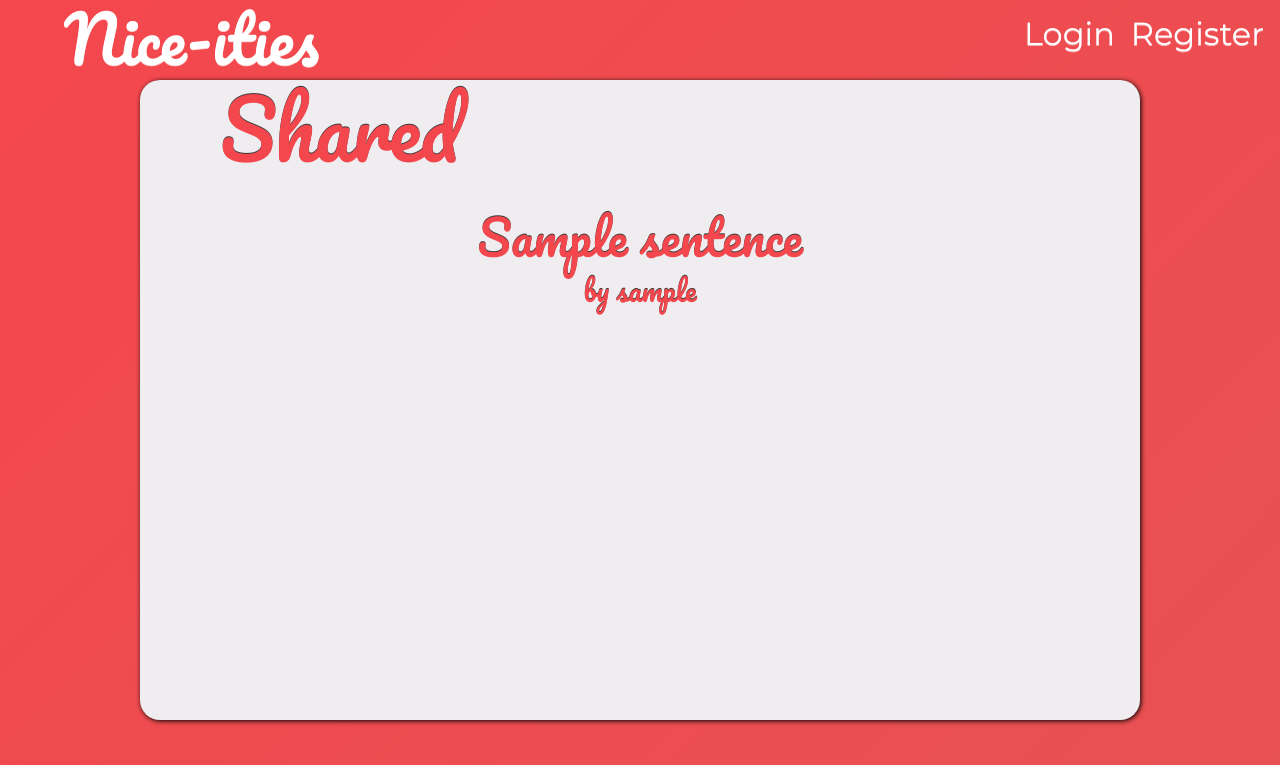
After one commit to Whishes/project-2-flask-app, a Flask app: page /1 in a window 1280 px wide. The commit adds this page. Shown: the top 765 px of the page. Run offline with Flask 2, Linux system fonts and the light colour scheme; a database or web service that is not in the repository returns one stand-in record (values such as "Sample title"); some libraries are stand-ins or nearby versions.

Commit message:
Share Button pre much done, page doesn't look that great tho cbfed too change

```diff
--- a/app.py
+++ b/app.py
@@ -187,7 +187,7 @@ def register_action():
 @app.route("/like_button_action", methods=["POST"])
 def like_button_action():
     user_id = int(request.form.get("user_id"))
-    print(user_id)
+    #print(user_id)
     sentence_id = request.form.get("sentence_id")
     amnt_of_likes = int(request.form.get("sentence_likes"))
     connection = psycopg2.connect(DATABASE_URL)
@@ -209,5 +209,20 @@ def unlike_button_action():
     connection.close()
     return redirect("/")
 
+@app.route("/<sentence_id>")
+def share_Sentence(sentence_id):
+    #print(sentence_id)
+    connection = psycopg2.connect(DATABASE_URL)
+    cursor = connection.cursor()
+    cursor.execute(f"""SELECT sentences.user_id, sentences.sentence, sentences.likes, sentences.id, users.username, sentences.liked_by_users
+        FROM sentences
+        INNER JOIN users ON sentences.user_id = users.id
+        WHERE sentences.id = {sentence_id}""")
+    returned_sentence = cursor.fetchone()
+    connection.close()
+
+    #print(returned_sentence)
+    return render_template("share.html", sentence_str = returned_sentence)
+
 if __name__ == "__main__":
     app.run(debug=True)
--- a/static/css/styles.css
+++ b/static/css/styles.css
@@ -362,6 +362,15 @@ select:focus {
 .filter {
     filter: invert(34%) sepia(78%) saturate(4126%) hue-rotate(330deg) brightness(95%) contrast(103%);
 }
+
+#shared_content {
+    margin-top: 2em;
+    display: flex;
+    flex-direction: column;
+    justify-content: center;
+    align-items: center;
+}
+
 /*
     FOOTER STYLING
 */
@@ -403,6 +412,10 @@ footer {
     .tab-2 {
         height: 700px;
     }
+
+    #shared_content > h2 {
+        font-size: 3em;
+    }
 }
 
 /* For when the virtual keyboard loads, nav shouldn't get squished */
--- a/static/js/script.js
+++ b/static/js/script.js
@@ -72,3 +72,26 @@ const unlike_button_function = (event, sentence_id) => {
 		`submit_type=${submit_type}&sentence_id=${sentence_id}&user_id=${user_id}`
 	);
 };
+
+const shareButton = (event, sentence_id) => {
+	event.preventDefault();
+	//console.log(sentence_id);
+	if (navigator.share) {
+		navigator
+			.share({
+				title: `https://immense-chamber-64350.herokuapp.com/${sentence_id}`,
+				url: "https://immense-chamber-64350.herokuapp.com/${sentence_id}",
+			})
+			.then(() => {
+				console.log("sentence has been shared");
+			})
+			.catch((error) => {
+				console.log("error sharing the sentence: ", error);
+			});
+	} else {
+		navigator.clipboard.writeText(
+			`https://immense-chamber-64350.herokuapp.com/${sentence_id}`
+		);
+		alert("The sentence has been copied to your clipboard!");
+	}
+};
--- /dev/null
+++ b/templates/share.html
@@ -0,0 +1,14 @@
+{%extends "base.html"%}
+
+{% block main%}
+<div id="card-top">
+    <h1>Shared</h1>
+</div>
+<div id="card-middle">
+    <div id="shared_content">
+        <h2>{{sentence_str[1]}}</h2>
+        <h3>by {{sentence_str[4]}}</h3>
+    </div>
+</div>
+<div id="card-bottom"></div>
+{%endblock%}
```
Also changed, not shown: templates/index.html (+6 -4 lines).
